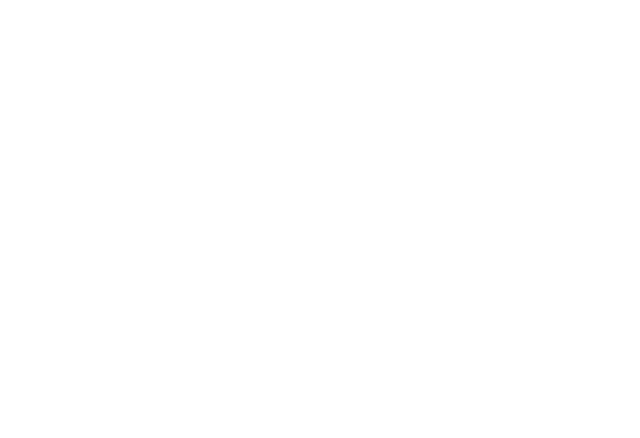
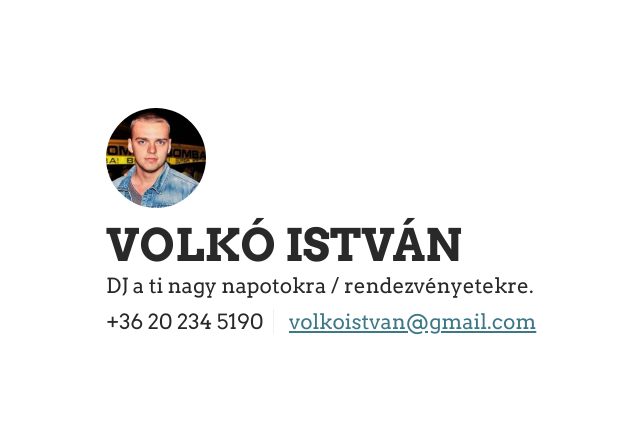
Before and after one commit to Volko-hu/volko.hu, a plain HTML site: page index.html in a window 1280 px wide. Shown: the whole page, without its empty margins (2-642 px from the left). Drawn offline with Linux system fonts and the light colour scheme.

Commit message:
Add basic contact info

```diff
--- a/index.html
+++ b/index.html
@@ -4,9 +4,26 @@
   <meta charset="UTF-8">
   <meta name="viewport" content="width=device-width, user-scalable=no, initial-scale=1.0, maximum-scale=1.0, minimum-scale=1.0">
   <meta http-equiv="X-UA-Compatible" content="ie=edge">
+  <link href="https://fonts.googleapis.com/css?family=Arvo:400,700&display=swap" rel="stylesheet">
+  <link rel="stylesheet" href="/style.css">
   <title>Volkó István - DJ</title>
 </head>
 <body>
+  <div id="page">
+    <section class="image">
+      <img src="/istvan.png" alt="Volkó István - DJ esküvőkre és eseményekre">
+    </section>
 
+    <section class="about">
+      <h1 class="about__header">Volkó István</h1>
+
+      <p class="about__text">DJ a ti nagy napotokra / rendezvényetekre.</p>
+
+      <div class="about__contact">
+        <span>+36 20 234 5190</span>
+        <span><a href="mailto:volkoistvan@gmail.com">volkoistvan@gmail.com</a></span>
+      </div>
+    </section>
+  </div>
 </body>
 </html>
--- /dev/null
+++ b/style.css
@@ -0,0 +1,68 @@
+body {
+  font-family: 'Arvo', serif;
+}
+
+a {
+  color: #3e7786;
+}
+
+#page {
+  max-width: 600px;
+  padding: 100px;
+}
+
+@media screen and (max-width: 600px) {
+  #page {
+    max-width: 90%;
+    padding: 10px 0;
+    margin: 0 auto;
+    font-size: 8pt;
+  }
+}
+
+.image {
+  border-radius: 50%;
+  width: 100px;
+  height: 100px;
+  overflow: hidden;
+  margin-bottom: 10px;
+}
+
+.image > img {
+  width: 100px;
+  height: 100px;
+}
+
+.about {
+  color: #292929;
+}
+
+.about__header {
+  font-weight: bolder;
+  font-size: 2.8em;
+  text-transform: uppercase;
+  margin: 0;
+}
+
+.about__text, .about__contact {
+  font-size: 1.3em;
+}
+
+.about__text {
+  margin: 0 0 10px;
+}
+
+.about__contact > span:first-child {
+  margin-right: 10px;
+  padding-right: 10px;
+  border-right: 1px solid #f0f0f0;
+}
+
+@media screen and (max-width: 600px) {
+  .about__contact > span:first-child {
+    border: none;
+    margin: 0;
+    padding: 0;
+    display: block;
+  }
+}
```
Also changed, not shown: istvan.png (added).
